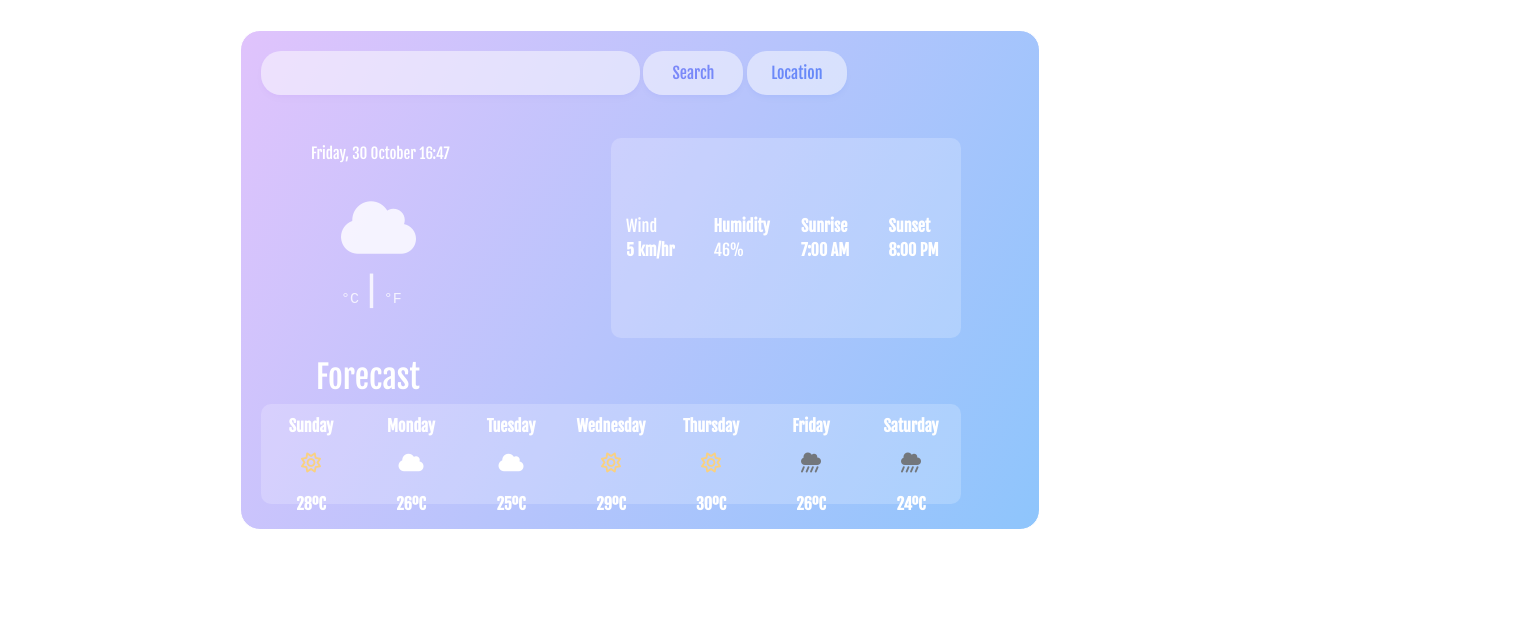
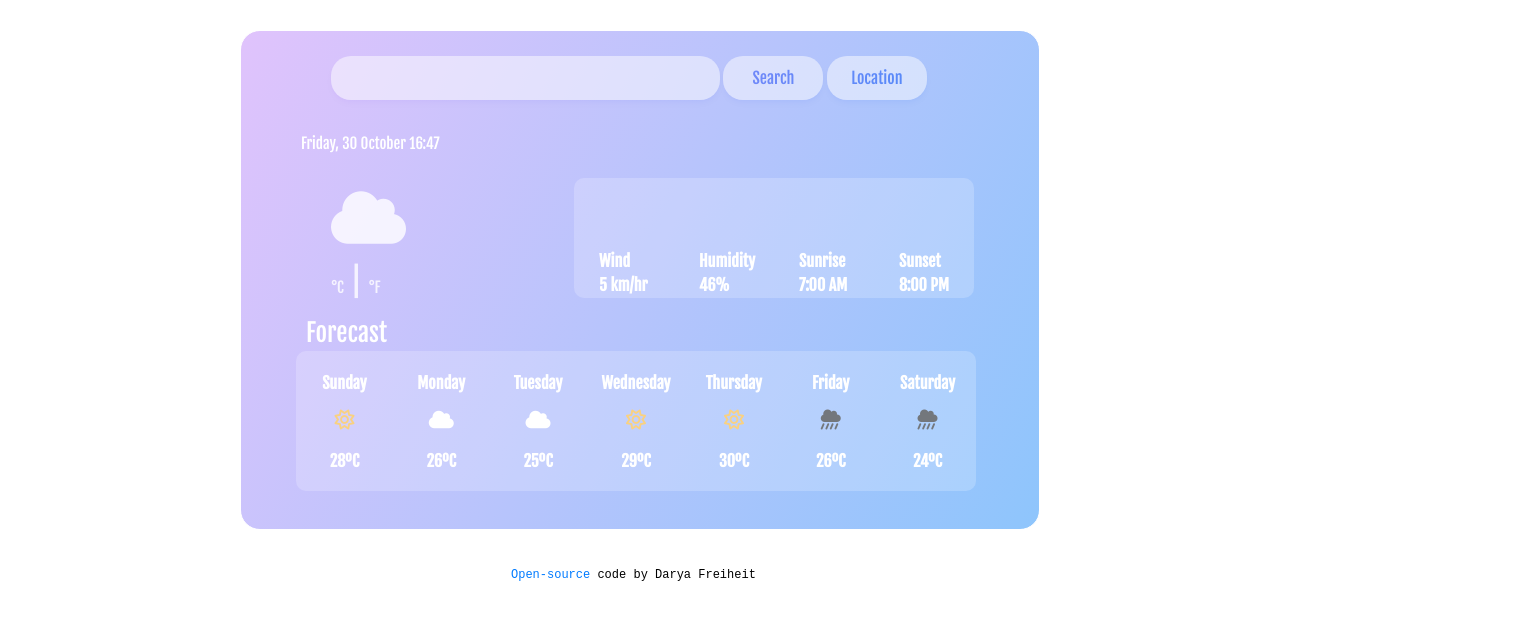
Before and after one commit to Arengrim/plus_final, a plain HTML site: page index.html in a window 1280 px wide. Shown: the whole page, 1519 px wide, since content can reach past the window. Drawn offline with nearby package versions, Linux system fonts and the light colour scheme.

Commit message:
page styling fixed

```diff
--- a/index.html
+++ b/index.html
@@ -27,7 +27,7 @@
     <div class="city-location">
 <h1 id="place"></h1>
 <p id="today">
-    Friday, 1 September 2020
+
 </p>
 <div class="current-weather">
     <i class="fas fa-cloud"></i>
@@ -43,7 +43,7 @@
             <div class="container">
                 <div class="row">
                     <div class="col-3">
-                        <pstrong id="wind"> Wind </strong>
+                        <strong id="wind"> Wind </strong>
                         </br>
                         <strong>
                             5 km/hr
@@ -53,7 +53,7 @@
                         <strong class="humidity">
                             Humidity </strong>
                         </br>
-                        <pstrong>
+                        <strong>
                             46%
                         </strong>
                     </div>
--- a/src/style.css
+++ b/src/style.css
@@ -2,15 +2,18 @@
   max-width: 800px;
   max-height: 500px;
   margin: 30px auto;
-  padding: 20px;
+  padding: 10px;
   border: 1px solid #ffffff;
   border-radius: 20px;
   background-image: linear-gradient(120deg, #e0c3fc 0%, #8ec5fc 100%);
   font-family: "Fjalla One", sans-serif;
   color: rgb(255, 255, 255);
+}
+.search-bar {
   position: relative;
+  left: 80px;
+  top: 15px;
 }
-
 .bar {
   width: 50%;
   border: none;
@@ -20,7 +23,7 @@
   box-shadow: rgba(0, 0, 0, 0.1) 0px 4px 6px -1px,
     rgba(0, 0, 0, 0.06) 0px 2px 4px -1px;
   mix-blend-mode: overlay;
-  position: relative;
+
   background-color: rgba(255, 255, 255, 0.5);
 }
 .button {
@@ -32,7 +35,7 @@
   box-shadow: rgba(0, 0, 0, 0.1) 0px 4px 6px -1px,
     rgba(0, 0, 0, 0.06) 0px 2px 4px -1px;
   mix-blend-mode: overlay;
-  position: relative;
+
   font-size: 16px;
   background-color: rgba(255, 255, 255, 0.5);
   align-content: center;
@@ -66,29 +69,33 @@ p {
   font-size: 15px;
 }
 .forecast-container {
-  padding: 10px 0px;
   background-color: rgba(255, 255, 255, 0.2);
   border-radius: 10px;
-  width: 700px;
-  height: 100px;
-  bottom: 20px;
-  right: 50px;
+  width: 680px;
+  height: 140px;
+  top: 25px;
+  right: 5px;
+  bottom: 15px;
   position: relative;
 }
 .now-container {
-  width: 350px;
-  height: 200px;
+  width: 400px;
+  height: 120px;
   background-color: rgba(255, 255, 255, 0.2);
   border-radius: 10px;
   position: relative;
-  left: 350px;
-  right: 50px;
-  bottom: 140px;
+  left: 323px;
+  right: 80px;
+  bottom: 90px;
   align-content: center;
 }
-.now-container p {
-  text-align: center;
+.now-container strong {
+  position: relative;
+  top: 35px;
+  bottom: 10px;
+  left: 10px;
 }
+
 .forecast {
   position: relative;
   left: 50px;
@@ -100,13 +107,14 @@ p {
   text-align: left;
   position: relative;
   left: 5px;
-  bottom: 20px;
+  top: 30px;
+
+  font-size: 25px;
 }
-.forecast p {
+.forecast strong {
   position: relative;
-  top: 15px;
+  top: 20px;
   bottom: 10px;
-  left: 50px;
 }
 .light {
   font-size: 20px;
@@ -131,16 +139,8 @@ p {
 }
 footer {
   font-family: monospace;
-  color: rgba(255, 255, 255, 0.4);
+  color: #000000;
+  font-size: 12px;
   position: relative;
-  top: 80px;
-  left: 500px;
-  text-align: left;
+  left: 260px;
 }
-a {
-  font-family: monospace;
-  top: 80px;
-  left: 500px;
-  text-align: left;
-  color: rgba(255, 255, 255, 0.4);
-}
```
